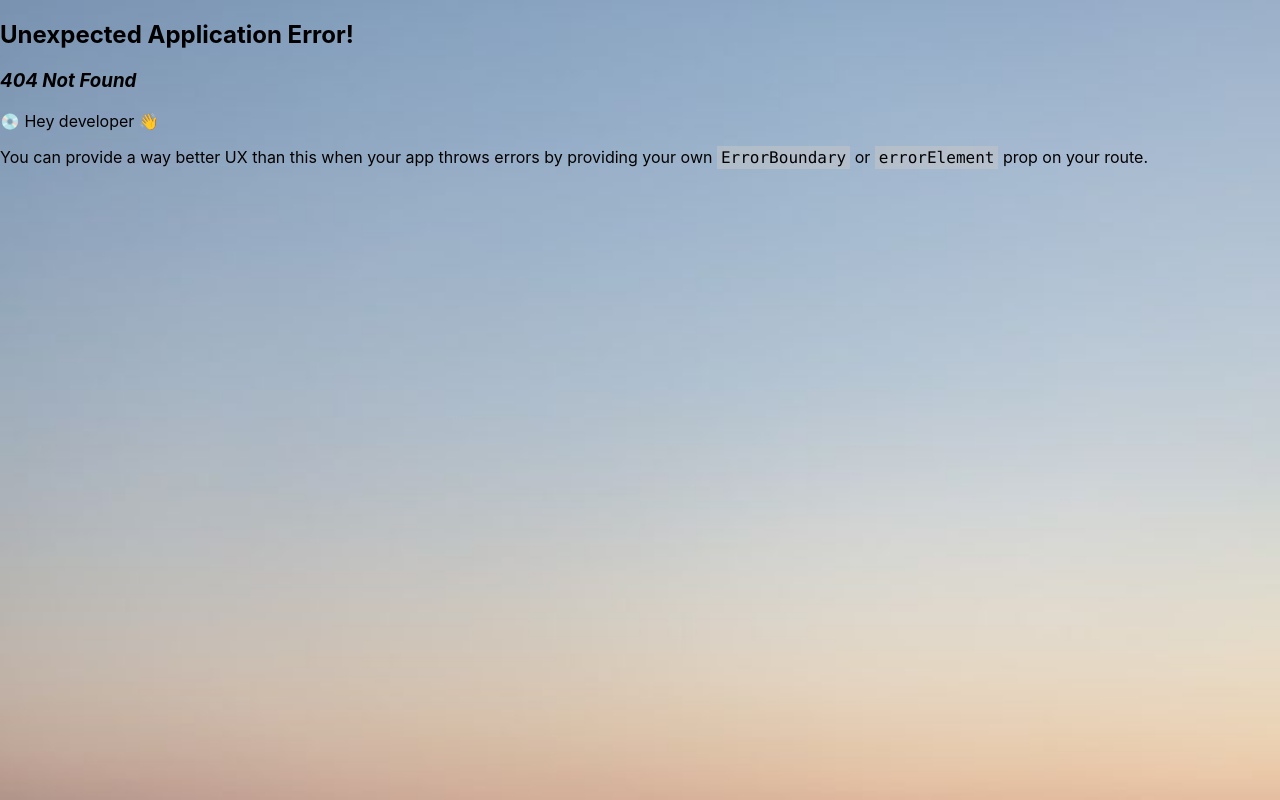
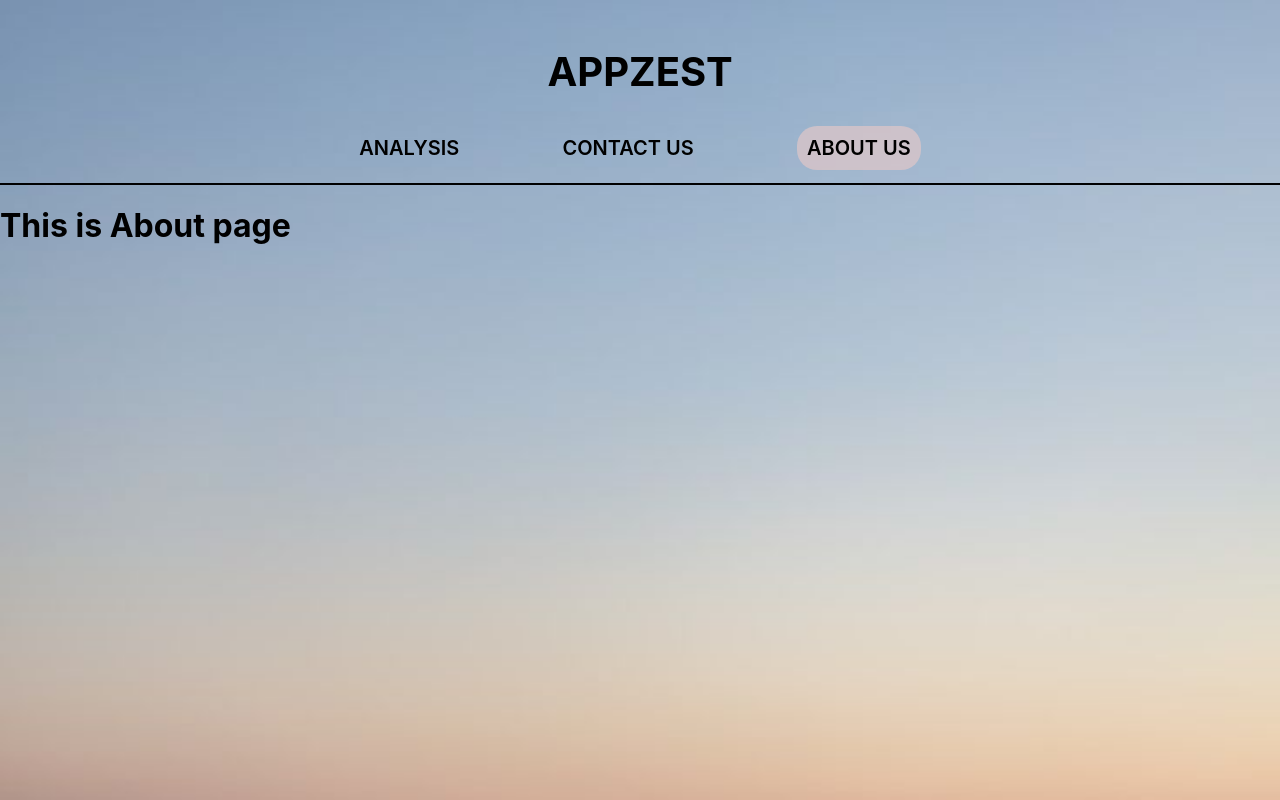
Before and after one commit to NagendraVarma1/lmt-project, a React (Create React App) app: page /about in a window 1280 px wide. Before the commit this address had no page. Built offline with nearby package versions, Linux system fonts and the light colour scheme.

Commit message:
nav bar added

```diff
--- a/src/Components/Home/Home.js
+++ /dev/null
@@ -1,7 +0,0 @@
-const Home = () => {
-    return (
-        <div>This is the Home page</div>
-    )
-}
-
-export default Home;
--- /dev/null
+++ b/src/Components/Pages/About/About.js
@@ -0,0 +1,13 @@
+import Navbar from "../Navbar/Navbar"
+
+const About = () => {
+    return (
+        <>
+        <Navbar />
+        <h1>This is About page</h1>
+        </>
+
+    )
+}
+
+export default About
--- /dev/null
+++ b/src/Components/Pages/Analysis/Analysis.js
@@ -0,0 +1,12 @@
+import Navbar from "../Navbar/Navbar";
+
+const Analysis = () => {
+    return (
+        <>
+            <Navbar />
+            <h1>This is analysis page</h1>
+        </>
+    )
+}
+
+export default Analysis;
--- /dev/null
+++ b/src/Components/Pages/Contact/Contact.js
@@ -0,0 +1,12 @@
+import Navbar from "../Navbar/Navbar"
+
+const Contact = () => {
+    return (
+        <>
+            <Navbar />
+            <h1>This is Contact page</h1>
+        </>
+    )
+}
+
+export default Contact
--- /dev/null
+++ b/src/Components/Pages/Navbar/Navbar.js
@@ -0,0 +1,25 @@
+import { NavLink } from "react-router-dom";
+import classes from "./Navbar.module.css";
+
+const Navbar = () => {
+  return (
+    <div className={classes.wrapper}>
+      <h1 className={classes.brand}>APPZEST</h1>
+      <nav className={classes.navbar}>
+        <ul className={classes.links}>
+          <li>
+            <NavLink className={classes.link} to="/analysis">ANALYSIS</NavLink>
+          </li>
+          <li>
+            <NavLink className={classes.link} to="/contact">CONTACT US</NavLink>
+          </li>
+          <li>
+            <NavLink className={classes.link} to="/about">ABOUT US</NavLink>
+          </li>
+        </ul>
+      </nav>
+    </div>
+  );
+};
+
+export default Navbar;
--- /dev/null
+++ b/src/Components/Pages/Navbar/Navbar.module.css
@@ -0,0 +1,38 @@
+.wrapper{
+    width: 100%;
+    height: auto;
+    padding-bottom: 10px;
+    border-bottom: 2px solid black;
+
+}
+
+.brand{
+    text-align: center;
+    font-size: 40px;
+    padding-top: 20px;
+}
+
+.navbar{
+    width: 60%;
+    margin-left: 20%;
+    height: 50px;
+}
+
+.links{
+    width: 100%;
+    height: 100%;
+    display: flex;
+    justify-content: space-evenly;
+    align-items: center;
+    padding: 0;
+}
+.links li{
+    list-style-type: none;
+}
+
+.link{
+    color: black;
+    text-decoration: none;
+    font-size: 20px;
+    font-weight: 600;
+}
--- a/src/index.css
+++ b/src/index.css
@@ -14,3 +14,9 @@ code {
   font-family: source-code-pro, Menlo, Monaco, Consolas, 'Courier New',
     monospace;
 }
+.active{
+  background-color: rgba(230, 200, 200, 0.656);
+  padding: 10px;
+  border-radius: 20px;
+  color: white;
+}
```
Also changed, not shown: src/App.js (+6 -2 lines).
